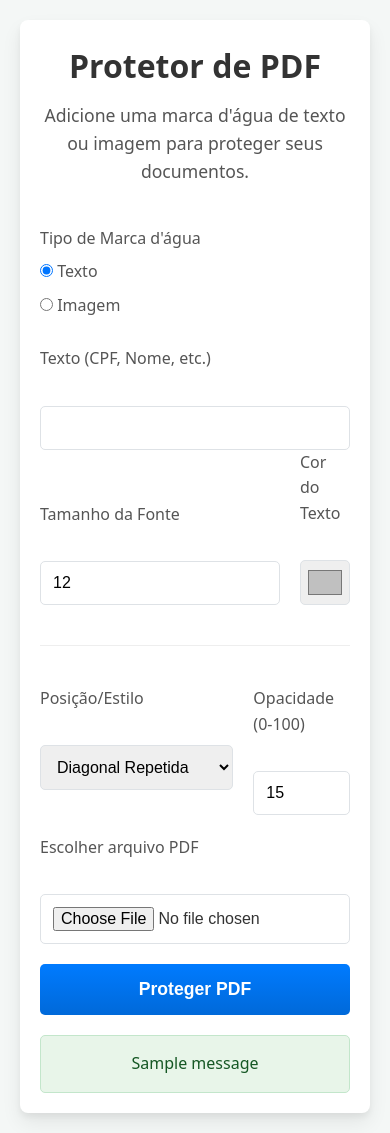
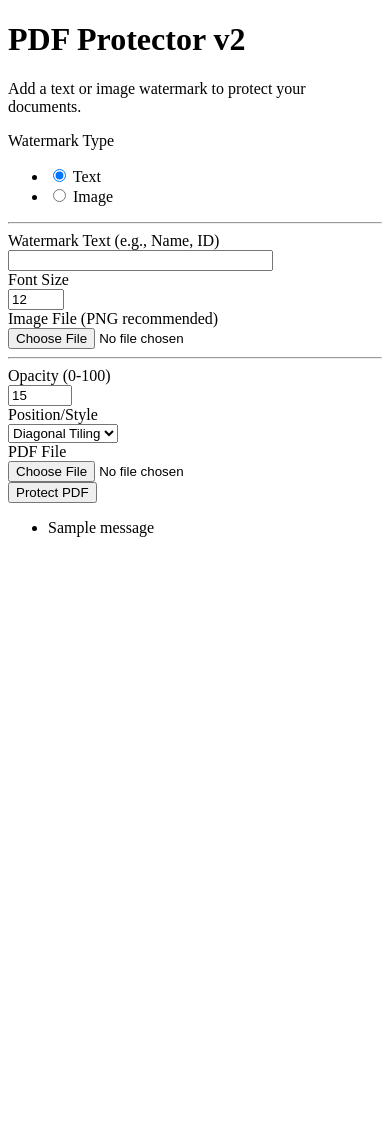
Before and after one commit to alissonpef/Flask-PDF-Protector, a Flask app: page / in a window 390 px wide. After the commit the page ends 537 px from the top, so only its background shows below. Run offline with Flask 3, Linux system fonts and the light colour scheme; one stand-in notice (Sample message) is shown; some libraries are stand-ins or nearby versions.

Commit message:
feat: implement PDF upload form with validation

```diff
--- /dev/null
+++ b/api/forms.py
@@ -0,0 +1,47 @@
+from flask_wtf import FlaskForm
+from flask_wtf.file import FileField, FileAllowed, FileRequired
+from wtforms import StringField, SelectField, SubmitField, RadioField, IntegerField
+from wtforms.validators import DataRequired, Length, NumberRange, Optional
+
+
+class UploadForm(FlaskForm):
+    watermark_type = RadioField(
+        "Watermark Type",
+        choices=[("text", "Text"), ("image", "Image")],
+        default="text",
+        validators=[DataRequired()],
+    )
+
+    watermark_text = StringField(
+        "Watermark Text (e.g., Name, ID)",
+        validators=[Optional(), Length(min=2, max=50)],
+    )
+    font_size = IntegerField(
+        "Font Size", default=12, validators=[Optional(), NumberRange(min=6, max=72)]
+    )
+
+    watermark_image = FileField(
+        "Image File (PNG recommended)",
+        validators=[Optional(), FileAllowed(["png", "jpg", "jpeg"], "Images only!")],
+    )
+
+    opacity = IntegerField(
+        "Opacity (0-100)",
+        default=15,
+        validators=[DataRequired(), NumberRange(min=0, max=100)],
+    )
+    position = SelectField(
+        "Position/Style",
+        choices=[
+            ("diagonal", "Diagonal Tiling"),
+            ("center", "Center"),
+        ],
+        default="diagonal",
+        validators=[DataRequired()],
+    )
+
+    pdf_file = FileField(
+        "PDF File", validators=[FileRequired(), FileAllowed(["pdf"], "PDFs only!")]
+    )
+
+    submit = SubmitField("Protect PDF")
--- a/api/index.py
+++ b/api/index.py
@@ -1,11 +1,25 @@
-from flask import Flask, render_template
+import os
+from flask import Flask, render_template, flash
+from dotenv import load_dotenv
+from .forms import UploadForm
+
+project_folder = os.path.abspath(os.path.join(os.path.dirname(__file__), ".."))
+dotenv_path = os.path.join(project_folder, ".env")
+load_dotenv(dotenv_path)
 
 app = Flask(__name__, template_folder="../templates", static_folder="../static")
+app.config["SECRET_KEY"] = os.getenv(
+    "SECRET_KEY", "a-default-secret-key-for-development"
+)
 
 
-@app.route("/")
+@app.route("/", methods=["GET", "POST"])
 def home():
-    return render_template("index.html")
+    form = UploadForm()
+    if form.validate_on_submit():
+        flash("Form submitted successfully!")
+
+    return render_template("index.html", form=form)
 
 
 if __name__ == "__main__":
--- a/src/app.py
+++ /dev/null
@@ -1,80 +0,0 @@
-import os
-from flask import Flask, render_template, flash, url_for, send_from_directory
-from werkzeug.utils import secure_filename
-from dotenv import load_dotenv
-from forms import UploadForm
-from pdf_modifier import modify_pdf
-
-project_folder = os.path.abspath(os.path.join(os.path.dirname(__file__), ".."))
-dotenv_path = os.path.join(project_folder, ".env")
-load_dotenv(dotenv_path=dotenv_path)
-
-app = Flask(__name__)
-app.config["SECRET_KEY"] = os.getenv("SECRET_KEY")
-
-basedir = os.path.abspath(os.path.dirname(__file__))
-upload_folder = os.path.join(basedir, "uploads")
-app.config["UPLOAD_FOLDER"] = upload_folder
-os.makedirs(app.config["UPLOAD_FOLDER"], exist_ok=True)
-
-
-@app.route("/", methods=["GET", "POST"])
-def upload():
-    form = UploadForm()
-    download_url = None
-
-    if form.validate_on_submit():
-        pdf_file = form.file.data
-        pdf_filename = secure_filename(pdf_file.filename)
-        pdf_file_path = os.path.join(app.config["UPLOAD_FOLDER"], pdf_filename)
-        pdf_file.save(pdf_file_path)
-
-        watermark_params = {
-            "opacity": form.opacity.data,
-            "position": form.position.data,
-        }
-
-        watermark_type = form.watermark_type.data
-
-        if watermark_type == "text":
-            watermark_params["text"] = form.cpf.data
-            watermark_params["font_size"] = form.font_size.data
-            watermark_params["color"] = form.color.data
-
-        elif watermark_type == "image":
-            image_file = form.watermark_image.data
-            if image_file:
-                image_filename = secure_filename(image_file.filename)
-                image_file_path = os.path.join(
-                    app.config["UPLOAD_FOLDER"], image_filename
-                )
-                image_file.save(image_file_path)
-                watermark_params["watermark_image_path"] = image_file_path
-            else:
-                flash("Por favor, selecione um arquivo de imagem para a marca d'água.")
-                return render_template("index.html", form=form, download_url=None)
-
-        try:
-            new_filename = modify_pdf(
-                filename=pdf_filename,
-                upload_folder=app.config["UPLOAD_FOLDER"],
-                watermark_type=watermark_type,
-                **watermark_params,
-            )
-            flash("Seu PDF foi protegido com sucesso!")
-            download_url = url_for("download", filename=new_filename)
-        except Exception as e:
-            flash(f"Ocorreu um erro ao processar o PDF: {e}")
-
-    return render_template("index.html", form=form, download_url=download_url)
-
-
-@app.route("/uploads/<filename>")
-def download(filename):
-    return send_from_directory(
-        app.config["UPLOAD_FOLDER"], filename, as_attachment=True
-    )
-
-
-if __name__ == "__main__":
-    app.run(debug=True)
--- a/src/forms.py
+++ /dev/null
@@ -1,53 +0,0 @@
-from flask_wtf import FlaskForm
-from flask_wtf.file import FileField, FileAllowed
-from wtforms import (
-    StringField,
-    SelectField,
-    SubmitField,
-    ColorField,
-    IntegerField,
-    RadioField,
-)
-from wtforms.validators import DataRequired, Length, NumberRange, Optional
-
-
-class UploadForm(FlaskForm):
-    watermark_type = RadioField(
-        "Tipo de Marca d'água",
-        choices=[("text", "Texto"), ("image", "Imagem")],
-        default="text",
-    )
-
-    cpf = StringField(
-        "Texto (CPF, Nome, etc.)", validators=[Optional(), Length(min=2, max=50)]
-    )
-    color = ColorField("Cor do Texto", default="#c0c0c0")
-    font_size = IntegerField(
-        "Tamanho da Fonte", default=12, validators=[NumberRange(min=6, max=72)]
-    )
-
-    watermark_image = FileField(
-        "Arquivo de Imagem (PNG recomendado)",
-        validators=[
-            Optional(),
-            FileAllowed(["png", "jpg", "jpeg"], "Apenas imagens PNG ou JPG!"),
-        ],
-    )
-
-    opacity = IntegerField(
-        "Opacidade (0-100)", default=15, validators=[NumberRange(min=0, max=100)]
-    )
-    position = SelectField(
-        "Posição/Estilo",
-        choices=[
-            ("diagonal", "Diagonal Repetida"),
-            ("center", "Centralizado"),
-            ("bottom-right", "Rodapé Direito"),
-        ],
-        default="diagonal",
-    )
-
-    file = FileField(
-        "Escolher arquivo PDF", validators=[DataRequired(), FileAllowed(["pdf"])]
-    )
-    submit = SubmitField("Proteger PDF")
--- a/src/static/styles.css
+++ /dev/null
@@ -1,182 +0,0 @@
-:root {
-  --primary-color: #007bff;
-  --primary-color-hover: #0056b3;
-  --success-color: #28a745;
-  --error-color: #dc3545;
-
-  --text-primary: #333;
-  --text-secondary: #555;
-  --bg-main: #f4f7f6;
-  --bg-surface: #ffffff;
-  --border-color: #dee2e6;
-
-  --border-radius-md: 8px;
-  --border-radius-sm: 5px;
-
-  --shadow-soft: 0 4px 6px rgba(0, 0, 0, 0.05), 0 10px 20px rgba(0, 0, 0, 0.07);
-}
-
-* {
-  margin: 0;
-  padding: 0;
-  box-sizing: border-box;
-}
-
-body {
-  font-family: system-ui, -apple-system, BlinkMacSystemFont, "Segoe UI", Roboto,
-    "Helvetica Neue", Arial, sans-serif;
-  background-color: var(--bg-main);
-  color: var(--text-primary);
-  line-height: 1.6;
-}
-
-.container {
-  max-width: 600px;
-  margin: 50px auto;
-  padding: 40px;
-  background: var(--bg-surface);
-  border-radius: var(--border-radius-md);
-  box-shadow: var(--shadow-soft);
-  text-align: center;
-}
-
-h1 {
-  font-size: 2.5rem;
-  font-weight: 700;
-  margin-bottom: 10px;
-}
-
-h2 {
-  font-size: 1.2rem;
-  color: var(--text-secondary);
-  margin-bottom: 40px;
-  font-weight: 400;
-}
-
-form {
-  display: flex;
-  flex-direction: column;
-  gap: 20px;
-}
-
-form > div {
-  text-align: left;
-}
-
-label {
-  font-weight: 500;
-  color: var(--text-secondary);
-  margin-bottom: 8px;
-  display: block;
-}
-
-.form-input {
-  width: 100%;
-  padding: 12px;
-  border: 1px solid var(--border-color);
-  border-radius: var(--border-radius-sm);
-  font-size: 1rem;
-  transition: border-color 0.2s, box-shadow 0.2s;
-}
-
-.form-input:focus {
-  outline: none;
-  border-color: var(--primary-color);
-  box-shadow: 0 0 0 3px rgba(0, 123, 255, 0.25);
-}
-
-input[type="color"] {
-  width: 100%;
-  height: 45px;
-  padding: 5px;
-  border: 1px solid var(--border-color);
-  border-radius: var(--border-radius-sm);
-  cursor: pointer;
-}
-
-input[type="submit"] {
-  width: 100%;
-  padding: 15px;
-  background-image: linear-gradient(180deg, var(--primary-color), #0069d9);
-  color: white;
-  border: none;
-  border-radius: var(--border-radius-sm);
-  cursor: pointer;
-  font-size: 1.1rem;
-  font-weight: 600;
-  transition: background-color 0.2s, transform 0.1s;
-}
-
-input[type="submit"]:hover {
-  background-color: var(--primary-color-hover);
-}
-
-input[type="submit"]:active {
-  transform: translateY(2px);
-  background-image: none;
-  background-color: var(--primary-color-hover);
-}
-
-.error-message {
-  color: var(--error-color);
-  font-size: 0.9rem;
-  margin-top: 5px;
-}
-
-.flashes {
-  list-style-type: none;
-  padding: 0;
-  margin-top: 20px;
-}
-
-.flashes li {
-  padding: 15px;
-  background-color: #e8f5e9;
-  color: #155724;
-  border: 1px solid #c3e6cb;
-  border-radius: var(--border-radius-sm);
-  font-size: 1rem;
-}
-
-.download-section {
-  margin-top: 30px;
-  padding: 20px;
-  background-color: #e8f5e9;
-  border-radius: var(--border-radius-md);
-  border: 1px solid #c3e6cb;
-}
-
-.download-section h3 {
-  margin-bottom: 10px;
-  color: #155724;
-}
-
-.download-section a {
-  display: inline-block;
-  padding: 12px 25px;
-  background-color: var(--success-color);
-  color: white;
-  text-decoration: none;
-  border-radius: var(--border-radius-sm);
-  font-weight: 600;
-  transition: background-color 0.2s;
-}
-
-.download-section a:hover {
-  background-color: #218838;
-}
-
-@media (max-width: 768px) {
-  .container {
-    margin: 20px;
-    padding: 20px;
-  }
-
-  h1 {
-    font-size: 2rem;
-  }
-
-  h2 {
-    font-size: 1.1rem;
-  }
-}
--- a/src/templates/index.html
+++ /dev/null
@@ -1,125 +0,0 @@
-<!DOCTYPE html>
-<html lang="pt-br">
-  <head>
-    <meta charset="UTF-8" />
-    <meta name="viewport" content="width=device-width, initial-scale=1.0" />
-    <title>Protetor de PDF</title>
-    <link
-      rel="stylesheet"
-      href="{{ url_for('static', filename='styles.css') }}"
-    />
-  </head>
-  <body>
-    <div class="container">
-      <h1>Protetor de PDF</h1>
-      <h2>
-        Adicione uma marca d'água de texto ou imagem para proteger seus
-        documentos.
-      </h2>
-
-      <form method="POST" enctype="multipart/form-data" novalidate>
-        {{ form.hidden_tag() }}
-
-        <div class="form-group">
-          {{ form.watermark_type.label }}
-          <div class="radio-group">
-            {% for subfield in form.watermark_type %}
-            <label class="radio-label">
-              {{ subfield }} {{ subfield.label.text }}
-            </label>
-            {% endfor %}
-          </div>
-        </div>
-
-        <div id="text-fields">
-          <div class="form-group">
-            {{ form.cpf.label }}<br />
-            {{ form.cpf(class="form-input") }}
-          </div>
-          <div style="display: flex; gap: 20px; align-items: flex-end">
-            <div style="flex: 1">
-              {{ form.font_size.label }}<br />
-              {{ form.font_size(class="form-input") }}
-            </div>
-            <div style="flex-basis: 50px">
-              {{ form.color.label }}<br />
-              {{ form.color() }}
-            </div>
-          </div>
-        </div>
-
-        <div id="image-fields" style="display: none">
-          <div class="form-group">
-            {{ form.watermark_image.label }}<br />
-            {{ form.watermark_image(class="form-input") }}
-          </div>
-        </div>
-
-        <hr style="margin: 20px 0; border: none; border-top: 1px solid #eee" />
-
-        <div style="display: flex; gap: 20px">
-          <div style="flex: 2">
-            {{ form.position.label }}<br />
-            {{ form.position(class="form-input") }}
-          </div>
-          <div style="flex: 1">
-            {{ form.opacity.label }}<br />
-            {{ form.opacity(class="form-input") }}
-          </div>
-        </div>
-
-        <div class="form-group">
-          {{ form.file.label }}<br />
-          {{ form.file(class="form-input") }} {% for error in form.file.errors
-          %}
-          <span class="error-message">{{ error }}</span>
-          {% endfor %}
-        </div>
-
-        <div>{{ form.submit() }}</div>
-      </form>
-
-      {% with messages = get_flashed_messages() %} {% if messages %}
-      <ul class="flashes">
-        {% for message in messages %}
-        <li>{{ message }}</li>
-        {% endfor %}
-      </ul>
-      {% endif %} {% endwith %} {% if download_url %}
-      <div class="download-section">
-        <h3>Seu arquivo está pronto!</h3>
-        <a href="{{ download_url }}"> Baixar PDF Protegido </a>
-      </div>
-      {% endif %}
-    </div>
-
-    <script>
-      document.addEventListener("DOMContentLoaded", function () {
-        const watermarkTypeRadios = document.querySelectorAll(
-          'input[name="watermark_type"]'
-        );
-        const textFields = document.getElementById("text-fields");
-        const imageFields = document.getElementById("image-fields");
-
-        function toggleWatermarkFields() {
-          const selectedType = document.querySelector(
-            'input[name="watermark_type"]:checked'
-          ).value;
-          if (selectedType === "text") {
-            textFields.style.display = "block";
-            imageFields.style.display = "none";
-          } else {
-            textFields.style.display = "none";
-            imageFields.style.display = "block";
-          }
-        }
-
-        watermarkTypeRadios.forEach((radio) => {
-          radio.addEventListener("change", toggleWatermarkFields);
-        });
-
-        toggleWatermarkFields();
-      });
-    </script>
-  </body>
-</html>
--- a/templates/index.html
+++ b/templates/index.html
@@ -7,6 +7,59 @@
   </head>
   <body>
     <h1>PDF Protector v2</h1>
-    <p>The application is running!</p>
+    <p>Add a text or image watermark to protect your documents.</p>
+
+    <form method="POST" enctype="multipart/form-data" novalidate>
+      {{ form.hidden_tag() }}
+
+      <div>
+        {{ form.watermark_type.label }}<br />
+        {{ form.watermark_type() }}
+      </div>
+
+      <hr />
+
+      <div>
+        {{ form.watermark_text.label }}<br />
+        {{ form.watermark_text(size=30) }}
+      </div>
+
+      <div>
+        {{ form.font_size.label }}<br />
+        {{ form.font_size() }}
+      </div>
+
+      <div>
+        {{ form.watermark_image.label }}<br />
+        {{ form.watermark_image() }}
+      </div>
+
+      <hr />
+
+      <div>
+        {{ form.opacity.label }}<br />
+        {{ form.opacity() }}
+      </div>
+
+      <div>
+        {{ form.position.label }}<br />
+        {{ form.position() }}
+      </div>
+
+      <div>
+        {{ form.pdf_file.label }}<br />
+        {{ form.pdf_file() }}
+      </div>
+
+      <div>{{ form.submit() }}</div>
+    </form>
+
+    {% with messages = get_flashed_messages() %} {% if messages %}
+    <ul class="flashes">
+      {% for message in messages %}
+      <li>{{ message }}</li>
+      {% endfor %}
+    </ul>
+    {% endif %} {% endwith %}
   </body>
 </html>
```
Also changed, not shown: docker-compose.yml (deleted, +0 -9 lines), src/pdf_modifier.py (deleted, +0 -100 lines), screenshot-app.png (deleted), 4 other files.
